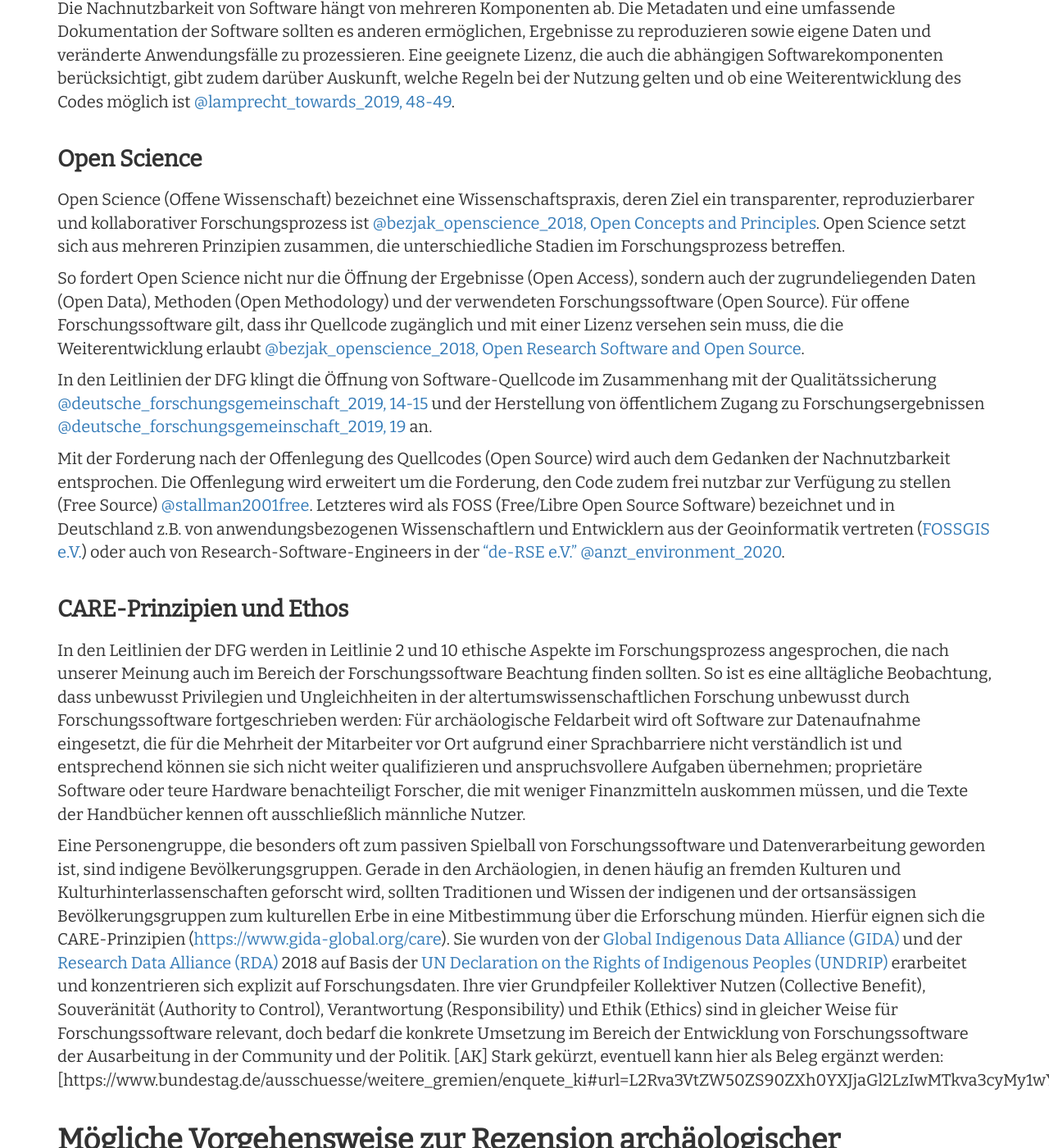
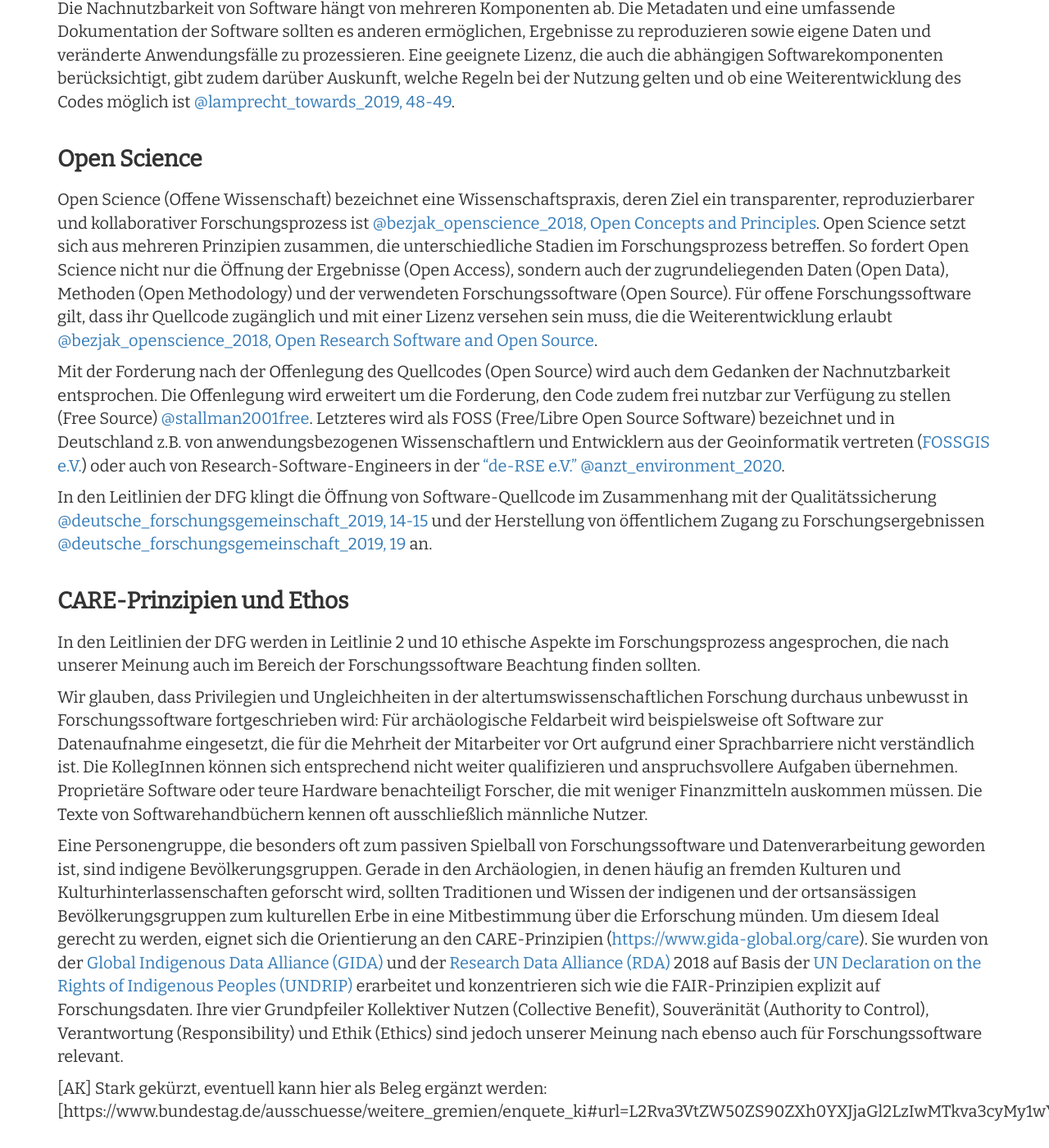
Before and after one commit to Research-Squirrel-Engineers/Impuls_SoftwareRezensionen_DGUF, a Jekyll site: the page built from Draft.md, in a window 1280 px wide and 1400 px high, scrolled down 5275 px. Shown: the whole window at 82% size. Built offline with Jekyll 4.4.1, drawn with Linux system fonts in a browser that asks for light colours; nearby versions of some CDN libraries.

Commit message:
Anpassungsvorschläge für 'Open Science' und 'CARE'

```diff
--- a/Draft.md
+++ b/Draft.md
@@ -130,20 +130,20 @@ Die Nachnutzbarkeit von Software hängt von mehreren Komponenten ab. Die Metadat
 
 #### Open Science
 
-Open Science (Offene Wissenschaft) bezeichnet eine Wissenschaftspraxis, deren Ziel ein transparenter, reproduzierbarer und kollaborativer Forschungsprozess ist [@bezjak_openscience_2018, Open Concepts and Principles](#bezjak_openscience_2018). Open Science setzt sich aus mehreren Prinzipien zusammen, die unterschiedliche Stadien im Forschungsprozess betreffen.
+Open Science (Offene Wissenschaft) bezeichnet eine Wissenschaftspraxis, deren Ziel ein transparenter, reproduzierbarer und kollaborativer Forschungsprozess ist [@bezjak_openscience_2018, Open Concepts and Principles](#bezjak_openscience_2018). Open Science setzt sich aus mehreren Prinzipien zusammen, die unterschiedliche Stadien im Forschungsprozess betreffen. So fordert Open Science nicht nur die Öffnung der Ergebnisse (Open Access), sondern auch der zugrundeliegenden Daten (Open Data), Methoden (Open Methodology) und der verwendeten Forschungssoftware (Open Source). Für offene Forschungssoftware gilt, dass ihr Quellcode zugänglich und mit einer Lizenz versehen sein muss, die die Weiterentwicklung erlaubt [@bezjak_openscience_2018, Open Research Software and Open Source](#bezjak_openscience_2018).
 
-So fordert Open Science nicht nur die Öffnung der Ergebnisse (Open Access), sondern auch der zugrundeliegenden Daten (Open Data), Methoden (Open Methodology) und der verwendeten Forschungssoftware (Open Source). Für offene Forschungssoftware gilt, dass ihr Quellcode zugänglich und mit einer Lizenz versehen sein muss, die die Weiterentwicklung erlaubt [@bezjak_openscience_2018, Open Research Software and Open Source](#bezjak_openscience_2018).
+Mit der Forderung nach der Offenlegung des Quellcodes (Open Source) wird auch dem Gedanken der Nachnutzbarkeit entsprochen. Die Offenlegung wird erweitert um die Forderung, den Code zudem frei nutzbar zur Verfügung zu stellen (Free Source) [@stallman2001free](#stallman2001free). Letzteres wird als FOSS (Free/Libre Open Source Software) bezeichnet und in Deutschland z.B. von anwendungsbezogenen Wissenschaftlern und Entwicklern aus der Geoinformatik vertreten ([FOSSGIS e.V.](https://www.fossgis.de)) oder auch von Research-Software-Engineers in der ["de-RSE e.V."](https://de-rse.org/de/association.html) [@anzt_environment_2020](#anzt_environment_2020).
 
 In den Leitlinien der DFG klingt die Öffnung von Software-Quellcode im Zusammenhang mit der Qualitätssicherung [@deutsche_forschungsgemeinschaft_2019, 14-15](#deutsche_forschungsgemeinschaft_2019) und der Herstellung von öffentlichem Zugang zu Forschungsergebnissen [@deutsche_forschungsgemeinschaft_2019, 19](#deutsche_forschungsgemeinschaft_2019) an.
-
-Mit der Forderung nach der Offenlegung des Quellcodes (Open Source) wird auch dem Gedanken der Nachnutzbarkeit entsprochen. Die Offenlegung wird erweitert um die Forderung, den Code zudem frei nutzbar zur Verfügung zu stellen (Free Source) [@stallman2001free](#stallman2001free). Letzteres wird als FOSS (Free/Libre Open Source Software) bezeichnet und in Deutschland z.B. von anwendungsbezogenen Wissenschaftlern und Entwicklern aus der Geoinformatik vertreten ([FOSSGIS e.V.](https://www.fossgis.de)) oder auch von Research-Software-Engineers in der ["de-RSE e.V."](https://de-rse.org/de/association.html) [@anzt_environment_2020](#anzt_environment_2020).
 
 #### CARE-Prinzipien und Ethos
 
 In den Leitlinien der DFG werden in Leitlinie 2 und 10 ethische Aspekte im Forschungsprozess angesprochen, die nach unserer Meinung auch im Bereich der Forschungssoftware Beachtung finden sollten.
-So ist es eine alltägliche Beobachtung, dass unbewusst Privilegien und Ungleichheiten in der altertumswissenschaftlichen Forschung unbewusst durch Forschungssoftware fortgeschrieben werden: Für archäologische Feldarbeit wird oft Software zur Datenaufnahme eingesetzt, die für die Mehrheit der Mitarbeiter vor Ort aufgrund einer Sprachbarriere nicht verständlich ist und entsprechend können sie sich nicht weiter qualifizieren und anspruchsvollere Aufgaben übernehmen; proprietäre Software oder teure Hardware benachteiligt Forscher, die mit weniger Finanzmitteln auskommen müssen, und die Texte der Handbücher kennen oft ausschließlich männliche Nutzer.
 
-Eine Personengruppe, die besonders oft zum passiven Spielball von Forschungssoftware und Datenverarbeitung geworden ist, sind indigene Bevölkerungsgruppen. Gerade in den Archäologien, in denen häufig an fremden Kulturen und Kulturhinterlassenschaften geforscht wird, sollten Traditionen und Wissen der indigenen und der ortsansässigen Bevölkerungsgruppen zum kulturellen Erbe in eine Mitbestimmung über die Erforschung münden. Hierfür eignen sich die CARE-Prinzipien ([https://www.gida-global.org/care](https://www.gida-global.org/care)). Sie wurden von der [Global Indigenous Data Alliance (GIDA)](https://www.gida-global.org) und der [Research Data Alliance (RDA)](https://www.rd-alliance.org) 2018 auf Basis der [UN Declaration on the Rights of Indigenous Peoples (UNDRIP)](https://www.un.org/development/desa/indigenouspeoples/declaration-on-the-rights-of-indigenous-peoples.html) erarbeitet und konzentrieren sich explizit auf Forschungsdaten. Ihre vier Grundpfeiler Kollektiver Nutzen (Collective Benefit), Souveränität (Authority to Control), Verantwortung (Responsibility) und Ethik (Ethics) sind in gleicher Weise für Forschungssoftware relevant, doch bedarf die konkrete Umsetzung im Bereich der Entwicklung von Forschungssoftware der Ausarbeitung in der Community und der Politik.
+Wir glauben, dass Privilegien und Ungleichheiten in der altertumswissenschaftlichen Forschung durchaus unbewusst in Forschungssoftware fortgeschrieben wird: Für archäologische Feldarbeit wird beispielsweise oft Software zur Datenaufnahme eingesetzt, die für die Mehrheit der Mitarbeiter vor Ort aufgrund einer Sprachbarriere nicht verständlich ist. Die KollegInnen können sich entsprechend nicht weiter qualifizieren und anspruchsvollere Aufgaben übernehmen. Proprietäre Software oder teure Hardware benachteiligt Forscher, die mit weniger Finanzmitteln auskommen müssen. Die Texte von Softwarehandbüchern kennen oft ausschließlich männliche Nutzer.
+
+Eine Personengruppe, die besonders oft zum passiven Spielball von Forschungssoftware und Datenverarbeitung geworden ist, sind indigene Bevölkerungsgruppen. Gerade in den Archäologien, in denen häufig an fremden Kulturen und Kulturhinterlassenschaften geforscht wird, sollten Traditionen und Wissen der indigenen und der ortsansässigen Bevölkerungsgruppen zum kulturellen Erbe in eine Mitbestimmung über die Erforschung münden. Um diesem Ideal gerecht zu werden, eignet sich die Orientierung an den CARE-Prinzipien ([https://www.gida-global.org/care](https://www.gida-global.org/care)). Sie wurden von der [Global Indigenous Data Alliance (GIDA)](https://www.gida-global.org) und der [Research Data Alliance (RDA)](https://www.rd-alliance.org) 2018 auf Basis der [UN Declaration on the Rights of Indigenous Peoples (UNDRIP)](https://www.un.org/development/desa/indigenouspeoples/declaration-on-the-rights-of-indigenous-peoples.html) erarbeitet und konzentrieren sich wie die FAIR-Prinzipien explizit auf Forschungsdaten. Ihre vier Grundpfeiler Kollektiver Nutzen (Collective Benefit), Souveränität (Authority to Control), Verantwortung (Responsibility) und Ethik (Ethics) sind jedoch unserer Meinung nach ebenso auch für Forschungssoftware relevant.
+
 [AK] Stark gekürzt, eventuell kann hier als Beleg ergänzt werden: [https://www.bundestag.de/ausschuesse/weitere_gremien/enquete_ki#url=L2Rva3VtZW50ZS90ZXh0YXJjaGl2LzIwMTkva3cyMy1wYS1lbnF1ZXRlLWtpLTY0NDAxMA==&mod=mod569768].
 
 ## Mögliche Vorgehensweise zur Rezension archäologischer Forschungssoftware
```
